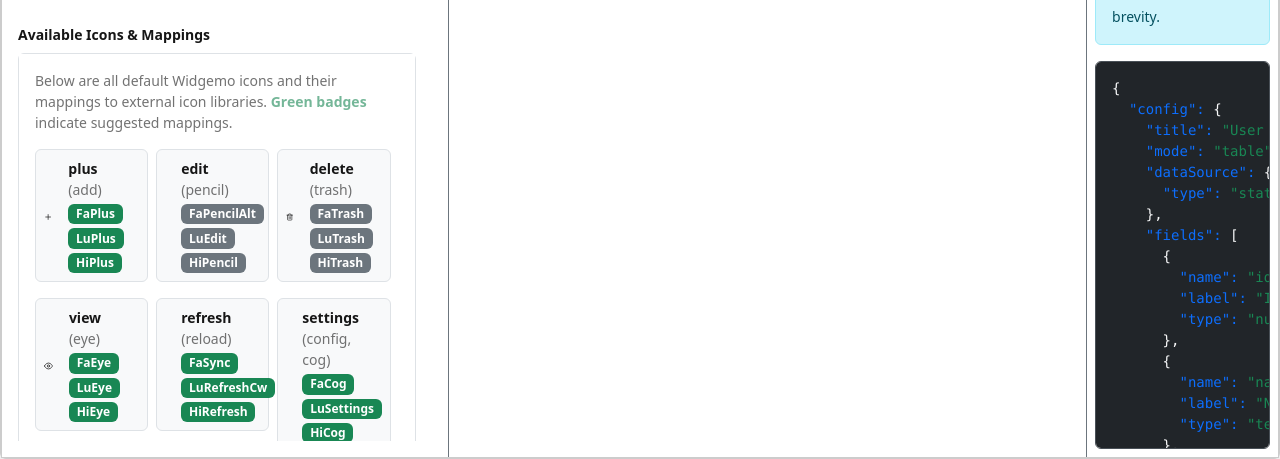
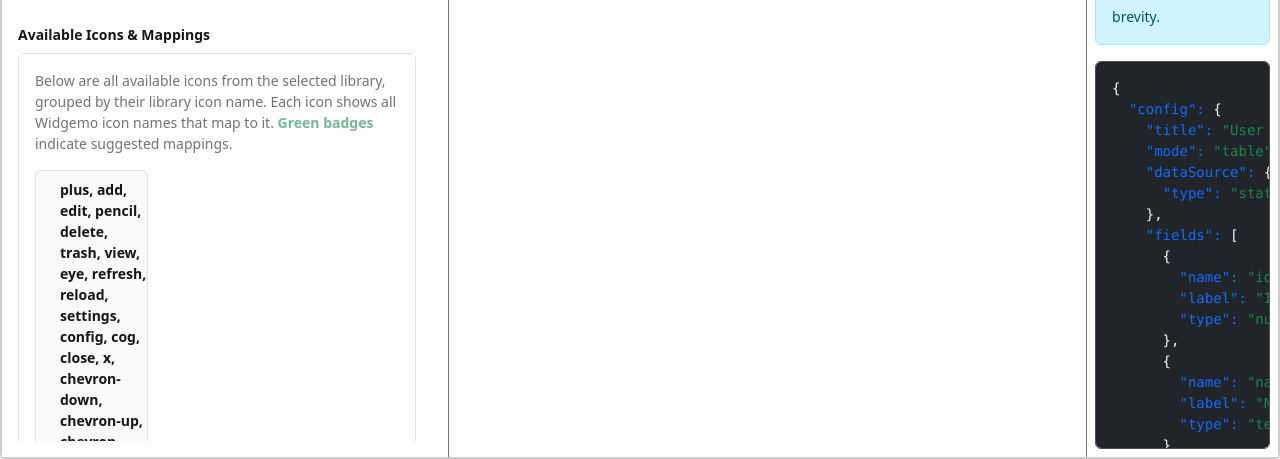
Before and after one commit to widgemo/widgemo-demo, a React (Vite) app: page /sandbox in a window 1280 px wide. Both pictures are taken after a click on the tab "Icons". Shown: the part 341-800 px from the top of the page. Built offline with nearby package versions, Linux system fonts and the light colour scheme.

Commit message:
Add icon mapping functionality to IconsTab for improved icon management

```diff
--- a/src/components/sandbox/IconsTab.tsx
+++ b/src/components/sandbox/IconsTab.tsx
@@ -1,5 +1,8 @@
 import React from 'react';
 import { Form, Alert, Card, Row, Col } from 'react-bootstrap';
+import { FaCopy, FaEye, FaEyeSlash, FaTable, FaTh, FaChartBar, FaCog, FaSync, FaPlus, FaChevronRight, FaChevronDown, FaEllipsisV, FaChartLine, FaChartPie, FaPencilAlt, FaTrash, FaTimes, FaChevronUp, FaChevronLeft, FaSearch, FaFilter, FaSort, FaColumns } from 'react-icons/fa';
+import { LuCopy, LuEye, LuEyeOff, LuTable, LuLayoutGrid, LuChartBar, LuSettings, LuRefreshCw, LuPlus, LuChevronRight, LuChevronDown, LuEllipsisVertical, LuChartLine, LuChartPie, LuPencil, LuTrash, LuX, LuChevronUp, LuChevronLeft, LuSearch, LuFilter, LuArrowUpDown, LuKanban } from 'react-icons/lu';
+import { HiClipboardCopy, HiEye, HiEyeOff, HiTable, HiViewGrid, HiChartBar, HiCog, HiRefresh, HiPlus, HiChevronRight, HiChevronDown, HiDotsVertical, HiChartPie, HiPencil, HiTrash, HiX, HiChevronUp, HiChevronLeft, HiSearch, HiDotsHorizontal } from 'react-icons/hi';
 
 interface IconsTabProps {
   /** Current icon library selection */
@@ -35,6 +38,289 @@ export const IconsTab: React.FC<IconsTabProps> = ({
   iconLibrary,
   onIconLibraryChange,
 }) => {
+
+  // Function to get the icon component for the selected library
+  const getIconComponent = (iconName: string) => {
+    if (iconLibrary === 'react-icons') {
+      const iconMap: Record<string, React.ComponentType<any>> = {
+        'plus': FaPlus,
+        'add': FaPlus,
+        'edit': FaPencilAlt,
+        'pencil': FaPencilAlt,
+        'delete': FaTrash,
+        'trash': FaTrash,
+        'view': FaEye,
+        'eye': FaEye,
+        'eye-slash': FaEyeSlash,
+        'refresh': FaSync,
+        'reload': FaSync,
+        'settings': FaCog,
+        'config': FaCog,
+        'cog': FaCog,
+        'close': FaTimes,
+        'x': FaTimes,
+        'chevron-down': FaChevronDown,
+        'chevron-up': FaChevronUp,
+        'chevron-left': FaChevronLeft,
+        'chevron-right': FaChevronRight,
+        'search': FaSearch,
+        'filter': FaFilter,
+        'sort': FaSort,
+        'chart-bar': FaChartBar,
+        'chart-line': FaChartLine,
+        'chart-pie': FaChartPie,
+        'table': FaTable,
+        'grid': FaTh,
+        'board': FaColumns,
+        'copy': FaCopy,
+        'ellipsis-vertical': FaEllipsisV,
+      };
+      const IconComponent = iconMap[iconName];
+      return IconComponent ? <IconComponent size={16} /> : <span>?</span>;
+    }
+
+    if (iconLibrary === 'lucide') {
+      const iconMap: Record<string, React.ComponentType<any>> = {
+        'plus': LuPlus,
+        'add': LuPlus,
+        'edit': LuPencil,
+        'pencil': LuPencil,
+        'delete': LuTrash,
+        'trash': LuTrash,
+        'view': LuEye,
+        'eye': LuEye,
+        'eye-slash': LuEyeOff,
+        'refresh': LuRefreshCw,
+        'reload': LuRefreshCw,
+        'settings': LuSettings,
+        'config': LuSettings,
+        'cog': LuSettings,
+        'close': LuX,
+        'x': LuX,
+        'chevron-down': LuChevronDown,
+        'chevron-up': LuChevronUp,
+        'chevron-left': LuChevronLeft,
+        'chevron-right': LuChevronRight,
+        'search': LuSearch,
+        'filter': LuFilter,
+        'sort': LuArrowUpDown,
+        'chart-bar': LuChartBar,
+        'chart-line': LuChartLine,
+        'chart-pie': LuChartPie,
+        'table': LuTable,
+        'grid': LuLayoutGrid,
+        'board': LuKanban,
+        'copy': LuCopy,
+        'ellipsis-vertical': LuEllipsisVertical,
+      };
+      const IconComponent = iconMap[iconName];
+      return IconComponent ? <IconComponent size={16} /> : <span>?</span>;
+    }
+
+    if (iconLibrary === 'heroicons') {
+      const iconMap: Record<string, React.ComponentType<any>> = {
+        'plus': HiPlus,
+        'add': HiPlus,
+        'edit': HiPencil,
+        'pencil': HiPencil,
+        'delete': HiTrash,
+        'trash': HiTrash,
+        'view': HiEye,
+        'eye': HiEye,
+        'eye-slash': HiEyeOff,
+        'refresh': HiRefresh,
+        'reload': HiRefresh,
+        'settings': HiCog,
+        'config': HiCog,
+        'cog': HiCog,
+        'close': HiX,
+        'x': HiX,
+        'chevron-down': HiChevronDown,
+        'chevron-up': HiChevronUp,
+        'chevron-left': HiChevronLeft,
+        'chevron-right': HiChevronRight,
+        'search': HiSearch,
+        'filter': HiDotsHorizontal,
+        'sort': HiTable,
+        'chart-bar': HiChartBar,
+        'chart-pie': HiChartPie,
+        'table': HiTable,
+        'grid': HiViewGrid,
+        'board': HiViewGrid,
+        'copy': HiClipboardCopy,
+        'ellipsis-vertical': HiDotsVertical,
+      };
+      const IconComponent = iconMap[iconName];
+      return IconComponent ? <IconComponent size={16} /> : <span>?</span>;
+    }
+
+    // For 'none' or unknown, show default SVG
+    return (
+      <svg width="24" height="24" viewBox="0 0 24 24" fill="none" stroke="currentColor" strokeWidth="2" strokeLinecap="round" strokeLinejoin="round">
+        <circle cx="12" cy="12" r="10" />
+        <text x="12" y="16" textAnchor="middle" fontSize="12" fill="currentColor">?</text>
+      </svg>
+    );
+  };
+
+  // Function to get the icon component from a library icon name (e.g., 'FaPlus', 'LuPlus')
+  const getIconComponentFromLibraryName = (libraryIconName: string) => {
+    if (iconLibrary === 'react-icons') {
+      const iconMap: Record<string, React.ComponentType<any>> = {
+        'FaPlus': FaPlus,
+        'FaPencilAlt': FaPencilAlt,
+        'FaTrash': FaTrash,
+        'FaEye': FaEye,
+        'FaSync': FaSync,
+        'FaCog': FaCog,
+        'FaTimes': FaTimes,
+        'FaChevronDown': FaChevronDown,
+        'FaChevronUp': FaChevronUp,
+        'FaChevronLeft': FaChevronLeft,
+        'FaChevronRight': FaChevronRight,
+        'FaSearch': FaSearch,
+        'FaFilter': FaFilter,
+        'FaSort': FaSort,
+        'FaChartBar': FaChartBar,
+        'FaChartLine': FaChartLine,
+        'FaChartPie': FaChartPie,
+        'FaTable': FaTable,
+        'FaTh': FaTh,
+        'FaColumns': FaColumns,
+        'FaCopy': FaCopy,
+        'FaEllipsisV': FaEllipsisV,
+      };
+      const IconComponent = iconMap[libraryIconName];
+      return IconComponent ? <IconComponent size={16} /> : <span>?</span>;
+    }
+
+    if (iconLibrary === 'lucide') {
+      const iconMap: Record<string, React.ComponentType<any>> = {
+        'LuPlus': LuPlus,
+        'LuPencil': LuPencil,
+        'LuTrash': LuTrash,
+        'LuEye': LuEye,
+        'LuRefreshCw': LuRefreshCw,
+        'LuSettings': LuSettings,
+        'LuX': LuX,
+        'LuChevronDown': LuChevronDown,
+        'LuChevronUp': LuChevronUp,
+        'LuChevronLeft': LuChevronLeft,
+        'LuChevronRight': LuChevronRight,
+        'LuSearch': LuSearch,
+        'LuFilter': LuFilter,
+        'LuArrowUpDown': LuArrowUpDown,
+        'LuChartBar': LuChartBar,
+        'LuChartLine': LuChartLine,
+        'LuChartPie': LuChartPie,
+        'LuTable': LuTable,
+        'LuLayoutGrid': LuLayoutGrid,
+        'LuKanban': LuKanban,
+        'LuCopy': LuCopy,
+        'LuEllipsisVertical': LuEllipsisVertical,
+      };
+      const IconComponent = iconMap[libraryIconName];
+      return IconComponent ? <IconComponent size={16} /> : <span>?</span>;
+    }
+
+    if (iconLibrary === 'heroicons') {
+      const iconMap: Record<string, React.ComponentType<any>> = {
+        'HiPlus': HiPlus,
+        'HiPencil': HiPencil,
+        'HiTrash': HiTrash,
+        'HiEye': HiEye,
+        'HiRefresh': HiRefresh,
+        'HiCog': HiCog,
+        'HiX': HiX,
+        'HiChevronDown': HiChevronDown,
+        'HiChevronUp': HiChevronUp,
+        'HiChevronLeft': HiChevronLeft,
+        'HiChevronRight': HiChevronRight,
+        'HiSearch': HiSearch,
+        'HiDotsHorizontal': HiDotsHorizontal,
+        'HiTable': HiTable,
+        'HiChartBar': HiChartBar,
+        'HiChartPie': HiChartPie,
+        'HiViewGrid': HiViewGrid,
+        'HiClipboardCopy': HiClipboardCopy,
+        'HiDotsVertical': HiDotsVertical,
+      };
+      const IconComponent = iconMap[libraryIconName];
+      return IconComponent ? <IconComponent size={16} /> : <span>?</span>;
+    }
+
+    // For 'none' or unknown, show default SVG
+    return (
+      <svg width="24" height="24" viewBox="0 0 24 24" fill="none" stroke="currentColor" strokeWidth="2" strokeLinecap="round" strokeLinejoin="round">
+        <circle cx="12" cy="12" r="10" />
+        <text x="12" y="16" textAnchor="middle" fontSize="12" fill="currentColor">?</text>
+      </svg>
+    );
+  };
+
+  // Get the icon data for the selected library
+  const getIconData = () => {
+    const baseIcons = [
+      { name: 'plus', aliases: ['add'], reactIcons: 'FaPlus', lucide: 'LuPlus', heroicons: 'HiPlus', suggested: true },
+      { name: 'edit', aliases: ['pencil'], reactIcons: 'FaPencilAlt', lucide: 'LuPencil', heroicons: 'HiPencil', suggested: false },
+      { name: 'delete', aliases: ['trash'], reactIcons: 'FaTrash', lucide: 'LuTrash', heroicons: 'HiTrash', suggested: false },
+      { name: 'view', aliases: ['eye'], reactIcons: 'FaEye', lucide: 'LuEye', heroicons: 'HiEye', suggested: true },
+      { name: 'refresh', aliases: ['reload'], reactIcons: 'FaSync', lucide: 'LuRefreshCw', heroicons: 'HiRefresh', suggested: true },
+      { name: 'settings', aliases: ['config', 'cog'], reactIcons: 'FaCog', lucide: 'LuSettings', heroicons: 'HiCog', suggested: true },
+      { name: 'close', aliases: ['x'], reactIcons: 'FaTimes', lucide: 'LuX', heroicons: 'HiX', suggested: false },
+      { name: 'chevron-down', aliases: [], reactIcons: 'FaChevronDown', lucide: 'LuChevronDown', heroicons: 'HiChevronDown', suggested: true },
+      { name: 'chevron-up', aliases: [], reactIcons: 'FaChevronUp', lucide: 'LuChevronUp', heroicons: 'HiChevronUp', suggested: false },
+      { name: 'chevron-left', aliases: [], reactIcons: 'FaChevronLeft', lucide: 'LuChevronLeft', heroicons: 'HiChevronLeft', suggested: false },
+      { name: 'chevron-right', aliases: [], reactIcons: 'FaChevronRight', lucide: 'LuChevronRight', heroicons: 'HiChevronRight', suggested: true },
+      { name: 'search', aliases: [], reactIcons: 'FaSearch', lucide: 'LuSearch', heroicons: 'HiSearch', suggested: false },
+      { name: 'filter', aliases: [], reactIcons: 'FaFilter', lucide: 'LuFilter', heroicons: 'HiFunnel', suggested: false },
+      { name: 'sort', aliases: [], reactIcons: 'FaSort', lucide: 'LuArrowUpDown', heroicons: 'HiBarsArrowUp', suggested: false },
+      { name: 'chart-bar', aliases: [], reactIcons: 'FaChartBar', lucide: 'LuChartBar', heroicons: 'HiChartBar', suggested: true },
+      { name: 'chart-line', aliases: [], reactIcons: 'FaChartLine', lucide: 'LuChartLine', heroicons: '', suggested: true },
+      { name: 'chart-pie', aliases: [], reactIcons: 'FaChartPie', lucide: 'LuChartPie', heroicons: 'HiChartPie', suggested: true },
+      { name: 'table', aliases: [], reactIcons: 'FaTable', lucide: 'LuTable', heroicons: 'HiTable', suggested: true },
+      { name: 'grid', aliases: [], reactIcons: 'FaTh', lucide: 'LuLayoutGrid', heroicons: 'HiViewGrid', suggested: true },
+      { name: 'board', aliases: [], reactIcons: 'FaColumns', lucide: 'LuKanban', heroicons: 'HiRectangleStack', suggested: false },
+      { name: 'copy', aliases: [], reactIcons: 'FaCopy', lucide: 'LuCopy', heroicons: 'HiClipboardCopy', suggested: true },
+      { name: 'ellipsis-vertical', aliases: [], reactIcons: 'FaEllipsisV', lucide: 'LuEllipsisVertical', heroicons: 'HiDotsVertical', suggested: true },
+    ];
+
+    if (iconLibrary === 'none') {
+      // Group all icons under 'Default SVG'
+      const allNames = baseIcons.flatMap(icon => [icon.name, ...icon.aliases]);
+      return [{
+        libraryIcon: 'Default SVG',
+        widgemoNames: allNames,
+        suggested: true
+      }];
+    }
+
+    // Group icons by their library icon
+    const groupedIcons: Record<string, { names: string[], suggested: boolean }> = {};
+
+    baseIcons.forEach(icon => {
+      const libraryKey = iconLibrary === 'react-icons' ? 'reactIcons' :
+                        iconLibrary === 'lucide' ? 'lucide' : 'heroicons';
+      const libraryIcon = icon[libraryKey as keyof typeof icon] as string;
+
+      if (libraryIcon) {
+        if (!groupedIcons[libraryIcon]) {
+          groupedIcons[libraryIcon] = { names: [], suggested: icon.suggested };
+        }
+        groupedIcons[libraryIcon].names.push(icon.name, ...icon.aliases);
+        // If any icon in the group is suggested, mark the group as suggested
+        if (icon.suggested) {
+          groupedIcons[libraryIcon].suggested = true;
+        }
+      }
+    });
+
+    return Object.entries(groupedIcons).map(([libraryIcon, data]) => ({
+      libraryIcon,
+      widgemoNames: data.names,
+      suggested: data.suggested
+    }));
+  };
 
   return (
     <div className="d-flex flex-column h-100">
@@ -95,83 +381,23 @@ export const IconsTab: React.FC<IconsTabProps> = ({
             <Card className="border">
               <Card.Body className="p-3">
                 <small className="text-muted d-block mb-3">
-                  Below are all default Widgemo icons and their mappings to external icon libraries.
+                  Below are all available icons from the selected library, grouped by their library icon name.
+                  Each icon shows all Widgemo icon names that map to it.
                   <strong className="text-success"> Green badges</strong> indicate suggested mappings.
                 </small>
                 <Row className="g-2">
-                  {[
-                    { name: 'plus', aliases: ['add'], reactIcons: 'FaPlus', lucide: 'LuPlus', heroicons: 'HiPlus', suggested: true },
-                    { name: 'edit', aliases: ['pencil'], reactIcons: 'FaPencilAlt', lucide: 'LuEdit', heroicons: 'HiPencil', suggested: false },
-                    { name: 'delete', aliases: ['trash'], reactIcons: 'FaTrash', lucide: 'LuTrash', heroicons: 'HiTrash', suggested: false },
-                    { name: 'view', aliases: ['eye'], reactIcons: 'FaEye', lucide: 'LuEye', heroicons: 'HiEye', suggested: true },
-                    { name: 'refresh', aliases: ['reload'], reactIcons: 'FaSync', lucide: 'LuRefreshCw', heroicons: 'HiRefresh', suggested: true },
-                    { name: 'settings', aliases: ['config', 'cog'], reactIcons: 'FaCog', lucide: 'LuSettings', heroicons: 'HiCog', suggested: true },
-                    { name: 'close', aliases: ['x'], reactIcons: 'FaTimes', lucide: 'LuX', heroicons: 'HiX', suggested: false },
-                    { name: 'chevron-down', aliases: [], reactIcons: 'FaChevronDown', lucide: 'LuChevronDown', heroicons: 'HiChevronDown', suggested: true },
-                    { name: 'chevron-up', aliases: [], reactIcons: 'FaChevronUp', lucide: 'LuChevronUp', heroicons: 'HiChevronUp', suggested: false },
-                    { name: 'chevron-left', aliases: [], reactIcons: 'FaChevronLeft', lucide: 'LuChevronLeft', heroicons: 'HiChevronLeft', suggested: false },
-                    { name: 'chevron-right', aliases: [], reactIcons: 'FaChevronRight', lucide: 'LuChevronRight', heroicons: 'HiChevronRight', suggested: true },
-                    { name: 'search', aliases: [], reactIcons: 'FaSearch', lucide: 'LuSearch', heroicons: 'HiSearch', suggested: false },
-                    { name: 'filter', aliases: [], reactIcons: 'FaFilter', lucide: 'LuFilter', heroicons: 'HiFilter', suggested: false },
-                    { name: 'sort', aliases: [], reactIcons: 'FaSort', lucide: 'LuArrowUpDown', heroicons: 'HiBarsArrowUp', suggested: false },
-                    { name: 'chart-bar', aliases: [], reactIcons: 'FaChartBar', lucide: 'LuChartBar', heroicons: 'HiChartBar', suggested: true },
-                    { name: 'chart-line', aliases: [], reactIcons: 'FaChartLine', lucide: 'LuChartLine', heroicons: 'HiChartLine', suggested: true },
-                    { name: 'chart-pie', aliases: [], reactIcons: 'FaChartPie', lucide: 'LuChartPie', heroicons: 'HiChartPie', suggested: true },
-                    { name: 'table', aliases: [], reactIcons: 'FaTable', lucide: 'LuTable', heroicons: 'HiTable', suggested: true },
-                    { name: 'grid', aliases: [], reactIcons: 'FaTh', lucide: 'LuLayoutGrid', heroicons: 'HiViewGrid', suggested: true },
-                    { name: 'board', aliases: [], reactIcons: 'FaColumns', lucide: 'LuKanban', heroicons: 'HiQueueList', suggested: false },
-                    { name: 'copy', aliases: [], reactIcons: 'FaCopy', lucide: 'LuCopy', heroicons: 'HiClipboardCopy', suggested: true },
-                    { name: 'ellipsis-vertical', aliases: [], reactIcons: 'FaEllipsisV', lucide: 'LuEllipsisVertical', heroicons: 'HiDotsVertical', suggested: true },
-                  ].map((icon) => (
-                    <Col xs={12} sm={6} lg={4} key={icon.name} className="mb-2">
+                  {getIconData().map((icon) => (
+                    <Col xs={12} sm={6} lg={4} key={icon.libraryIcon} className="mb-2">
                       <div className="d-flex align-items-center p-2 border rounded bg-light">
                         <div className="me-3">
-                          <svg width="20" height="20" viewBox="0 0 24 24" fill="none" stroke="currentColor" strokeWidth="2" strokeLinecap="round" strokeLinejoin="round">
-                            {icon.name === 'plus' && <path d="M12 5v14M5 12h14" />}
-                            {icon.name === 'edit' && <><path d="M11 4H4a2 2 0 0 0-2 2v14a2 2 0 0 0 2 2h14a2 2 0 0 0 2-2v-7" /><path d="M18.5 2.5a2.121 2.121 0 0 1 3 3L12 15l-4 1 1-4 9.5-9.5z" /></>}
-                            {icon.name === 'delete' && <path d="M3 6h18M19 6v14a2 2 0 0 1-2 2H7a2 2 0 0 1-2-2V6m3 0V4a2 2 0 0 1 2-2h4a2 2 0 0 1 2 2v2M10 11v6M14 11v6" />}
-                            {icon.name === 'view' && <><path d="M1 12s4-8 11-8 11 8 11 8-4 8-11 8-11-8-11-8z" /><circle cx="12" cy="12" r="3" /></>}
-                            {icon.name === 'refresh' && <><path d="M3 12a9 9 0 0 1 9-9 9.75 9.75 0 0 1 6.74 2.74L21 8" /><path d="M21 3v5h-5" /><path d="M21 12a9 9 0 0 1-9 9 9.75 9.75 0 0 1-6.74-2.74L3 16" /><path d="M8 16H3v5" /></>}
-                            {icon.name === 'settings' && <><circle cx="12" cy="12" r="3" /><path d="M19.4 15a1.65 1.65 0 0 0 .33 1.82l.06.06a2 2 0 0 1 0 2.83 2 2 0 0 1-2.83 0l-.06-.06a1.65 1.65 0 0 0-1.82-.33 1.65 1.65 0 0 0-1 1.51V21a2 2 0 0 1-2 2 2 2 0 0 1-2-2v-.09A1.65 1.65 0 0 0 9 19.4a1.65 1.65 0 0 0-1.82.33l-.06.06a2 2 0 0 1-2.83 0 2 2 0 0 1 0-2.83l.06-.06a1.65 1.65 0 0 0 .33-1.82 1.65 1.65 0 0 0-1.51-1H3a2 2 0 0 1-2-2 2 2 0 0 1 2-2h.09A1.65 1.65 0 0 0 4.6 9a1.65 1.65 0 0 0-.33-1.82l-.06-.06a2 2 0 0 1 0-2.83 2 2 0 0 1 2.83 0l.06.06a1.65 1.65 0 0 0 1.82.33H9a1.65 1.65 0 0 0 1 1.51V3a2 2 0 0 1 2-2 2 2 0 0 1 2 2v.09a1.65 1.65 0 0 0 1 1.51 1.65 1.65 0 0 0 1.82-.33l.06-.06a2 2 0 0 1 2.83 0 2 2 0 0 1 0 2.83l-.06.06a1.65 1.65 0 0 0-.33 1.82V9a1.65 1.65 0 0 0 1.51 1H21a2 2 0 0 1 2 2 2 2 0 0 1-2 2h-.09a1.65 1.65 0 0 0-1.51 1z" /></>}
-                            {icon.name === 'close' && <path d="M18 6L6 18M6 6l12 12" />}
-                            {icon.name === 'chevron-down' && <path d="M6 9l6 6 6-6" />}
-                            {icon.name === 'chevron-up' && <path d="M18 15l-6-6-6 6" />}
-                            {icon.name === 'chevron-left' && <path d="M15 18l-6-6 6-6" />}
-                            {icon.name === 'chevron-right' && <path d="M9 18l6-6-6-6" />}
-                            {icon.name === 'search' && <><circle cx="11" cy="11" r="8" /><path d="M21 21l-4.35-4.35" /></>}
-                            {icon.name === 'filter' && <polygon points="22,3 2,3 10,12.46 10,19 14,21 14,12.46 22,3" />}
-                            {icon.name === 'sort' && <path d="M7 16V4m0 0L3 8m4-4 4 4m6 0v12m0 0 4-4m-4 4-4-4" />}
-                            {icon.name === 'chart-bar' && <><line x1="12" y1="20" x2="12" y2="10" /><line x1="18" y1="20" x2="18" y2="4" /><line x1="6" y1="20" x2="6" y2="16" /></>}
-                            {icon.name === 'chart-line' && <><path d="M3 3v18h18" /><path d="M18.7 8l-5.1 5.1-2.8-2.8L7 14.2" /></>}
-                            {icon.name === 'chart-pie' && <><path d="M21.21 15.89A10 10 0 1 1 8 2.83" /><path d="M22 12A10 10 0 0 0 12 2v10Z" /></>}
-                            {icon.name === 'table' && <path d="M3 3h18v18H3zM3 9h18M3 15h18M9 3v18M15 3v18" />}
-                            {icon.name === 'grid' && <><rect x="3" y="3" width="7" height="7" /><rect x="14" y="3" width="7" height="7" /><rect x="14" y="14" width="7" height="7" /><rect x="3" y="14" width="7" height="7" /></>}
-                            {icon.name === 'board' && <><rect x="3" y="3" width="18" height="18" rx="2" ry="2" /><line x1="9" y1="3" x2="9" y2="21" /><line x1="15" y1="3" x2="15" y2="21" /><line x1="3" y1="9" x2="21" y2="9" /><line x1="3" y1="15" x2="21" y2="15" /></>}
-                            {icon.name === 'copy' && <><rect x="9" y="9" width="13" height="13" rx="2" ry="2" /><path d="M5 15H4a2 2 0 0 1-2-2V4a2 2 0 0 1 2-2h9a2 2 0 0 1 2 2v1" /></>}
-                            {icon.name === 'ellipsis-vertical' && <><circle cx="12" cy="6" r="2" /><circle cx="12" cy="12" r="2" /><circle cx="12" cy="18" r="2" /></>}
-                          </svg>
+                          {iconLibrary === 'none' ? getIconComponent('default') : getIconComponentFromLibraryName(icon.libraryIcon)}
                         </div>
                         <div className="flex-grow-1">
-                          <div className="fw-bold small">{icon.name}</div>
-                          {icon.aliases.length > 0 && (
-                            <div className="small text-muted">({icon.aliases.join(', ')})</div>
-                          )}
+                          <div className="fw-bold small">{icon.widgemoNames.join(', ')}</div>
                           <div className="d-flex gap-1 mt-1 flex-wrap">
-                            {icon.reactIcons && (
-                              <span className={`badge ${icon.suggested ? 'bg-success' : 'bg-secondary'} small`}>
-                                {icon.reactIcons}
-                              </span>
-                            )}
-                            {icon.lucide && (
-                              <span className={`badge ${icon.suggested ? 'bg-success' : 'bg-secondary'} small`}>
-                                {icon.lucide}
-                              </span>
-                            )}
-                            {icon.heroicons && (
-                              <span className={`badge ${icon.suggested ? 'bg-success' : 'bg-secondary'} small`}>
-                                {icon.heroicons}
-                              </span>
-                            )}
+                            <span className={`badge ${icon.suggested ? 'bg-success' : 'bg-secondary'} small`}>
+                              {icon.libraryIcon}
+                            </span>
                           </div>
                         </div>
                       </div>
@@ -182,32 +408,6 @@ export const IconsTab: React.FC<IconsTabProps> = ({
             </Card>
           </div>
 
-          <div className="col-12">
-            <Form.Label className="small fw-bold">Example Integration</Form.Label>
-            <div className="border rounded p-3">
-              <small className="text-muted d-block mb-2">Mini Widgemo preview with current icon settings:</small>
-              <div style={{
-                border: '1px solid #dee2e6',
-                borderRadius: '4px',
-                padding: '8px',
-                backgroundColor: '#f8f9fa',
-                fontSize: '12px'
-              }}>
-                <div className="d-flex align-items-center gap-2 mb-1">
-                  <span>📊</span>
-                  <span className="fw-bold">Sample Data Table</span>
-                  <span>⚙️</span>
-                </div>
-                <div className="small text-muted">
-                  {iconLibrary === 'none' ? 'Using default inline SVGs from widgemo-core' :
-                   iconLibrary === 'react-icons' ? 'Using FontAwesome icons from react-icons library' :
-                   iconLibrary === 'lucide' ? 'Using Lucide icons from react-icons library' :
-                   iconLibrary === 'heroicons' ? 'Using Heroicons from react-icons library' :
-                   'Custom icon renderer'}
-                </div>
-              </div>
-            </div>
-          </div>
         </div>
       </div>
     </div>
```
